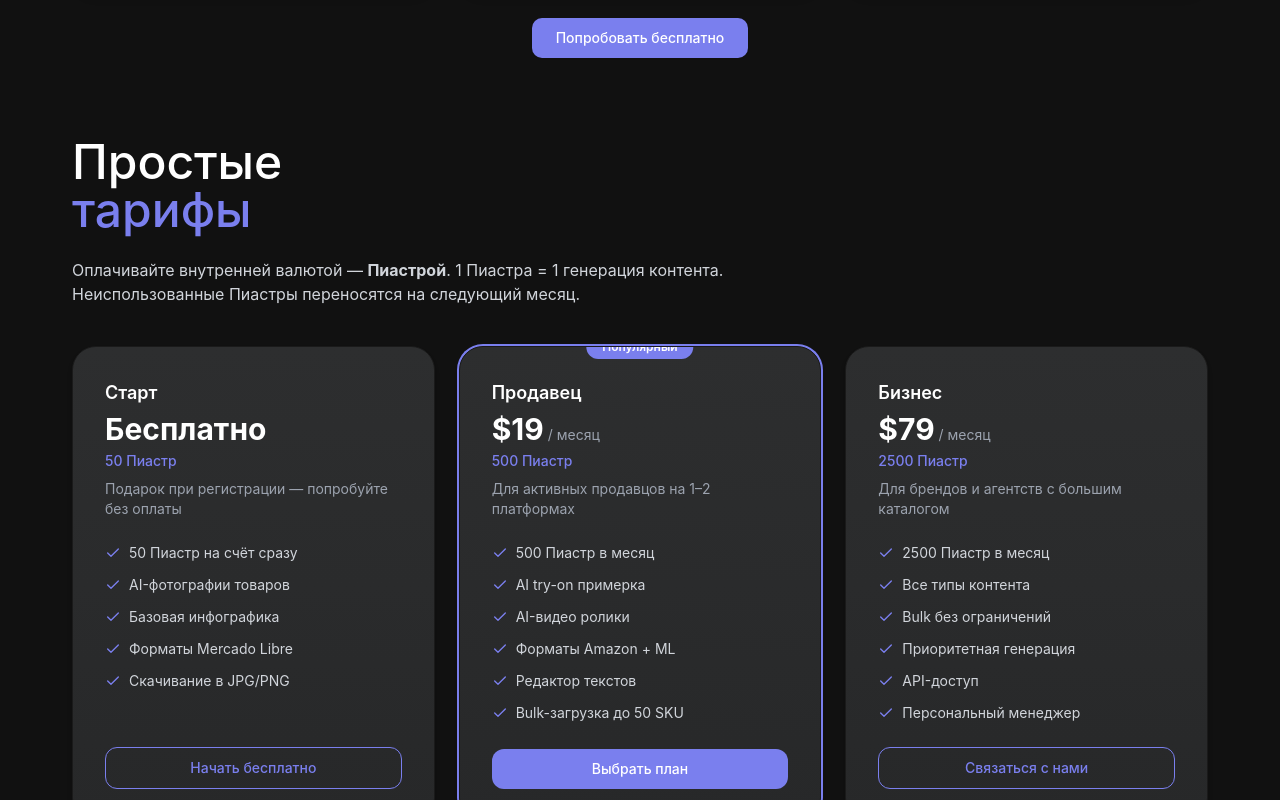
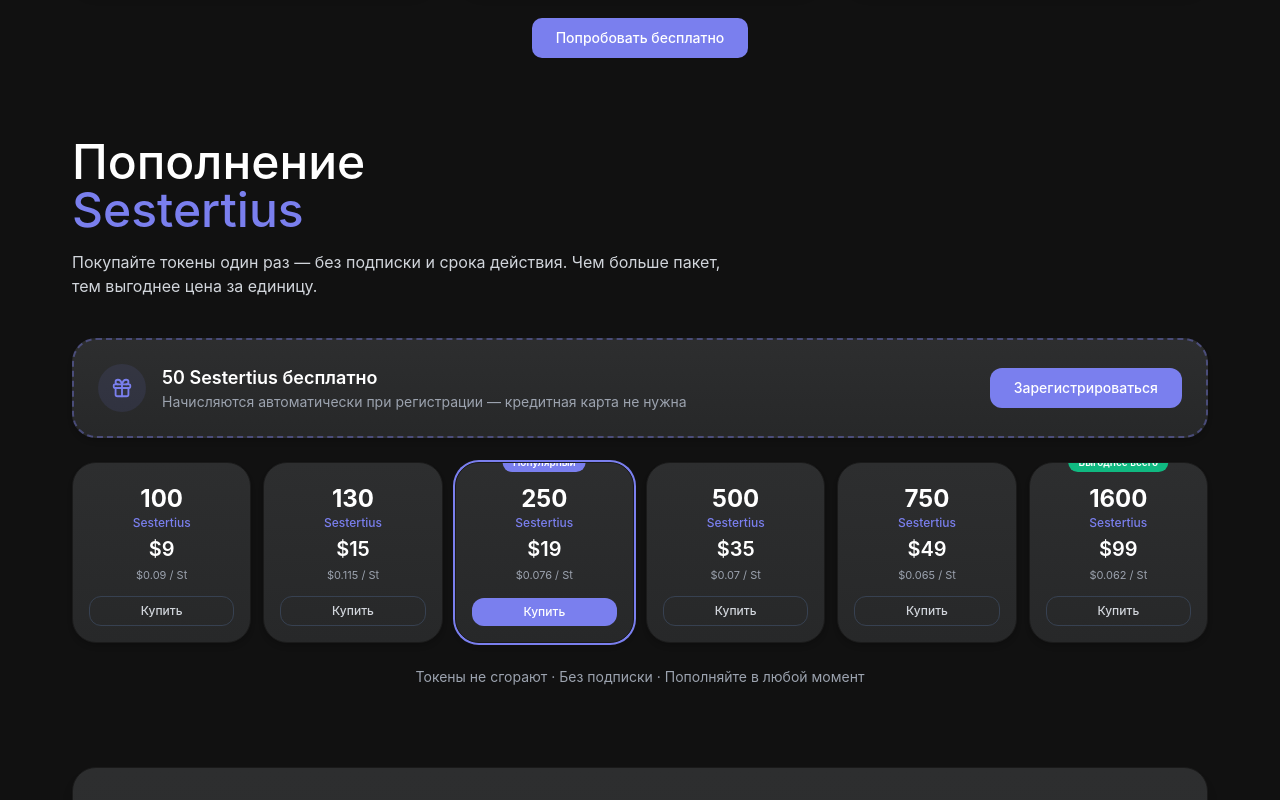
Before and after one commit to pr-poehali-dev/smart-automation-system-1, a React (Vite) app: page / in a window 1280 px wide. Shown: the part 2460-3260 px from the top of the page. Built offline with nearby package versions, Linux system fonts and the light colour scheme.

Commit message:
Add Sestertius pricing table

```diff
--- a/src/components/landing/Pricing.tsx
+++ b/src/components/landing/Pricing.tsx
@@ -1,114 +1,148 @@
 import Icon from "@/components/ui/icon"
 
-const plans = [
+const packages = [
   {
-    name: "Старт",
-    price: "Бесплатно",
-    piastras: "50 Пиастр",
-    description: "Подарок при регистрации — попробуйте без оплаты",
-    features: [
-      "50 Пиастр на счёт сразу",
-      "AI-фотографии товаров",
-      "Базовая инфографика",
-      "Форматы Mercado Libre",
-      "Скачивание в JPG/PNG",
-    ],
-    cta: "Начать бесплатно",
+    sestertius: 50,
+    price: "$0",
+    label: "Бонус",
+    description: "При регистрации",
     highlight: false,
+    badge: "Бесплатно",
+    cta: "Получить бонус",
+    perUnit: null,
   },
   {
-    name: "Продавец",
-    price: "$19",
-    piastras: "500 Пиастр",
-    period: "/ месяц",
-    description: "Для активных продавцов на 1–2 платформах",
-    features: [
-      "500 Пиастр в месяц",
-      "AI try-on примерка",
-      "AI-видео ролики",
-      "Форматы Amazon + ML",
-      "Редактор текстов",
-      "Bulk-загрузка до 50 SKU",
-    ],
-    cta: "Выбрать план",
-    highlight: true,
+    sestertius: 100,
+    price: "$9",
+    label: "",
+    description: "",
+    highlight: false,
+    badge: null,
+    cta: "Купить",
+    perUnit: "$0.09 / St",
   },
   {
-    name: "Бизнес",
-    price: "$79",
-    piastras: "2500 Пиастр",
-    period: "/ месяц",
-    description: "Для брендов и агентств с большим каталогом",
-    features: [
-      "2500 Пиастр в месяц",
-      "Все типы контента",
-      "Bulk без ограничений",
-      "Приоритетная генерация",
-      "API-доступ",
-      "Персональный менеджер",
-    ],
-    cta: "Связаться с нами",
+    sestertius: 130,
+    price: "$15",
+    label: "",
+    description: "",
     highlight: false,
+    badge: null,
+    cta: "Купить",
+    perUnit: "$0.115 / St",
+  },
+  {
+    sestertius: 250,
+    price: "$19",
+    label: "",
+    description: "",
+    highlight: true,
+    badge: "Популярный",
+    cta: "Купить",
+    perUnit: "$0.076 / St",
+  },
+  {
+    sestertius: 500,
+    price: "$35",
+    label: "",
+    description: "",
+    highlight: false,
+    badge: null,
+    cta: "Купить",
+    perUnit: "$0.07 / St",
+  },
+  {
+    sestertius: 750,
+    price: "$49",
+    label: "",
+    description: "",
+    highlight: false,
+    badge: null,
+    cta: "Купить",
+    perUnit: "$0.065 / St",
+  },
+  {
+    sestertius: 1600,
+    price: "$99",
+    label: "Максимум",
+    description: "Лучшая цена",
+    highlight: false,
+    badge: "Выгоднее всего",
+    cta: "Купить",
+    perUnit: "$0.062 / St",
   },
 ]
 
 export default function Pricing() {
   return (
     <section id="pricing" className="my-20">
-      <h2 className="text-black dark:text-white mb-6 text-3xl md:text-4xl lg:text-5xl font-medium leading-tight">
-        Простые
-        <span className="block text-[#7A7FEE] dark:text-[#7A7FEE]">тарифы</span>
+      <h2 className="text-black dark:text-white mb-4 text-3xl md:text-4xl lg:text-5xl font-medium leading-tight">
+        Пополнение
+        <span className="block text-[#7A7FEE]">Sestertius</span>
       </h2>
-      <p className="mb-4 max-w-2xl text-gray-700 dark:text-gray-300">
-        Оплачивайте внутренней валютой — <strong>Пиастрой</strong>. 1 Пиастра = 1 генерация контента. Неиспользованные Пиастры переносятся на следующий месяц.
+      <p className="mb-10 max-w-2xl text-gray-700 dark:text-gray-300">
+        Покупайте токены один раз — без подписки и срока действия. Чем больше пакет, тем выгоднее цена за единицу.
       </p>
 
-      <div className="grid grid-cols-1 md:grid-cols-3 gap-6 mt-10">
-        {plans.map((plan) => (
+      {/* Bonus card */}
+      <div className="card p-6 mb-6 flex flex-col sm:flex-row items-center justify-between gap-4 border-2 border-dashed border-[#7A7FEE]/40">
+        <div className="flex items-center gap-4">
+          <div className="w-12 h-12 rounded-full bg-[#7A7FEE]/10 flex items-center justify-center shrink-0">
+            <Icon name="Gift" size={22} className="text-[#7A7FEE]" />
+          </div>
+          <div>
+            <div className="font-semibold text-black dark:text-white text-lg">50 Sestertius бесплатно</div>
+            <div className="text-sm text-gray-500 dark:text-gray-400">Начисляются автоматически при регистрации — кредитная карта не нужна</div>
+          </div>
+        </div>
+        <a
+          href="/dashboard"
+          className="shrink-0 px-6 py-2.5 bg-[#7A7FEE] text-white rounded-lg text-sm font-medium hover:bg-opacity-90 transition-colors"
+        >
+          Зарегистрироваться
+        </a>
+      </div>
+
+      {/* Packages grid */}
+      <div className="grid grid-cols-2 sm:grid-cols-3 lg:grid-cols-6 gap-3">
+        {packages.filter(p => p.sestertius !== 50).map((pkg) => (
           <div
-            key={plan.name}
-            className={`card p-6 md:p-8 shadow-md flex flex-col ${plan.highlight ? "ring-2 ring-[#7A7FEE] relative" : ""}`}
+            key={pkg.sestertius}
+            className={`card p-4 flex flex-col items-center text-center relative transition-shadow hover:shadow-lg ${
+              pkg.highlight ? "ring-2 ring-[#7A7FEE]" : ""
+            }`}
           >
-            {plan.highlight && (
-              <div className="absolute -top-3 left-1/2 -translate-x-1/2 bg-[#7A7FEE] text-white text-xs font-semibold px-4 py-1 rounded-full">
-                Популярный
+            {pkg.badge && (
+              <div className={`absolute -top-2.5 left-1/2 -translate-x-1/2 text-white text-[10px] font-semibold px-2.5 py-0.5 rounded-full whitespace-nowrap ${
+                pkg.badge === "Выгоднее всего" ? "bg-emerald-500" : "bg-[#7A7FEE]"
+              }`}>
+                {pkg.badge}
               </div>
             )}
-            <div className="mb-6">
-              <h3 className="text-lg font-semibold text-black dark:text-white mb-1">{plan.name}</h3>
-              <div className="flex items-baseline gap-1 mb-1">
-                <span className="text-3xl font-bold text-black dark:text-white">{plan.price}</span>
-                {plan.period && <span className="text-gray-500 dark:text-gray-400 text-sm">{plan.period}</span>}
-              </div>
-              <div className="text-[#7A7FEE] font-medium text-sm mb-2">{plan.piastras}</div>
-              <p className="text-sm text-gray-600 dark:text-gray-400">{plan.description}</p>
-            </div>
 
-            <ul className="space-y-3 flex-1 mb-6">
-              {plan.features.map((f, i) => (
-                <li key={i} className="flex items-center gap-2 text-sm text-gray-700 dark:text-gray-300">
-                  <Icon name="Check" size={16} className="text-[#7A7FEE] shrink-0" />
-                  {f}
-                </li>
-              ))}
-            </ul>
+            <div className="text-2xl font-bold text-black dark:text-white mt-1">{pkg.sestertius}</div>
+            <div className="text-xs text-[#7A7FEE] font-medium mb-1">Sestertius</div>
+            <div className="text-xl font-semibold text-black dark:text-white mb-1">{pkg.price}</div>
+            {pkg.perUnit && (
+              <div className="text-[11px] text-gray-400 mb-3">{pkg.perUnit}</div>
+            )}
 
             <a
-              href="#contact"
-              className={`w-full text-center py-2.5 rounded-lg font-medium text-sm transition-colors ${
-                plan.highlight
+              href="/dashboard"
+              className={`w-full py-1.5 rounded-lg text-xs font-medium transition-colors mt-auto ${
+                pkg.highlight
                   ? "bg-[#7A7FEE] text-white hover:bg-opacity-90"
-                  : "border border-[#7A7FEE] text-[#7A7FEE] hover:bg-[#7A7FEE]/10"
+                  : "border border-gray-200 dark:border-gray-700 text-gray-700 dark:text-gray-300 hover:border-[#7A7FEE] hover:text-[#7A7FEE]"
               }`}
             >
-              {plan.cta}
+              {pkg.cta}
             </a>
           </div>
         ))}
       </div>
 
       <p className="text-center text-sm text-gray-500 dark:text-gray-400 mt-6">
-        Можно докупить Пиастры в любой момент · Без автопродления · Отмена в 1 клик
+        Токены не сгорают · Без подписки · Пополняйте в любой момент
       </p>
     </section>
   )
```
